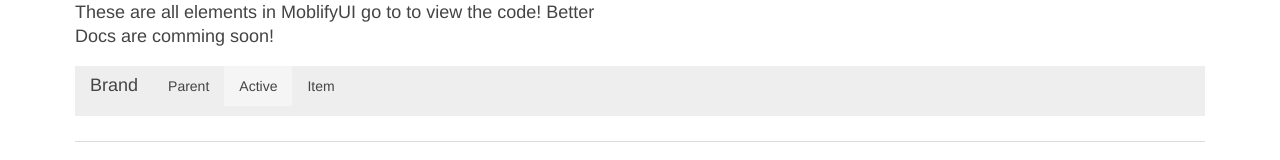
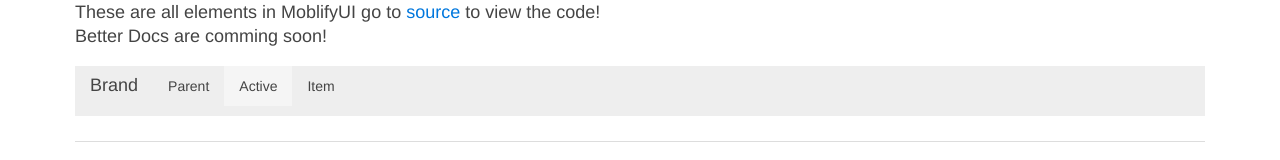
Before and after one commit to ilovecode1/MoblifyUI, a plain HTML site: page index.html in a window 1280 px wide. Shown: the top 160 px of the page. Drawn offline with Linux system fonts and the light colour scheme.

Commit message:
Update index.html

```diff
--- a/index.html
+++ b/index.html
@@ -16,7 +16,7 @@
         <div class="container container-center">
               <div class="width-medium-1-2">
 
-                                        <h3 class="display-inline">These are all elements in MoblifyUI go to <a href="view-source:ilovecode1.github.io/MoblifyUI/"></a> to view the code! Better Docs are comming soon!</h3>
+                                        <h3 class="display-inline">These are all elements in MoblifyUI go to <a href="view-source:ilovecode1.github.io/MoblifyUI/">source</a> to view the code! Better Docs are comming soon!</h3>
                                         <br>
                                         <br>
                                     </div>
```
